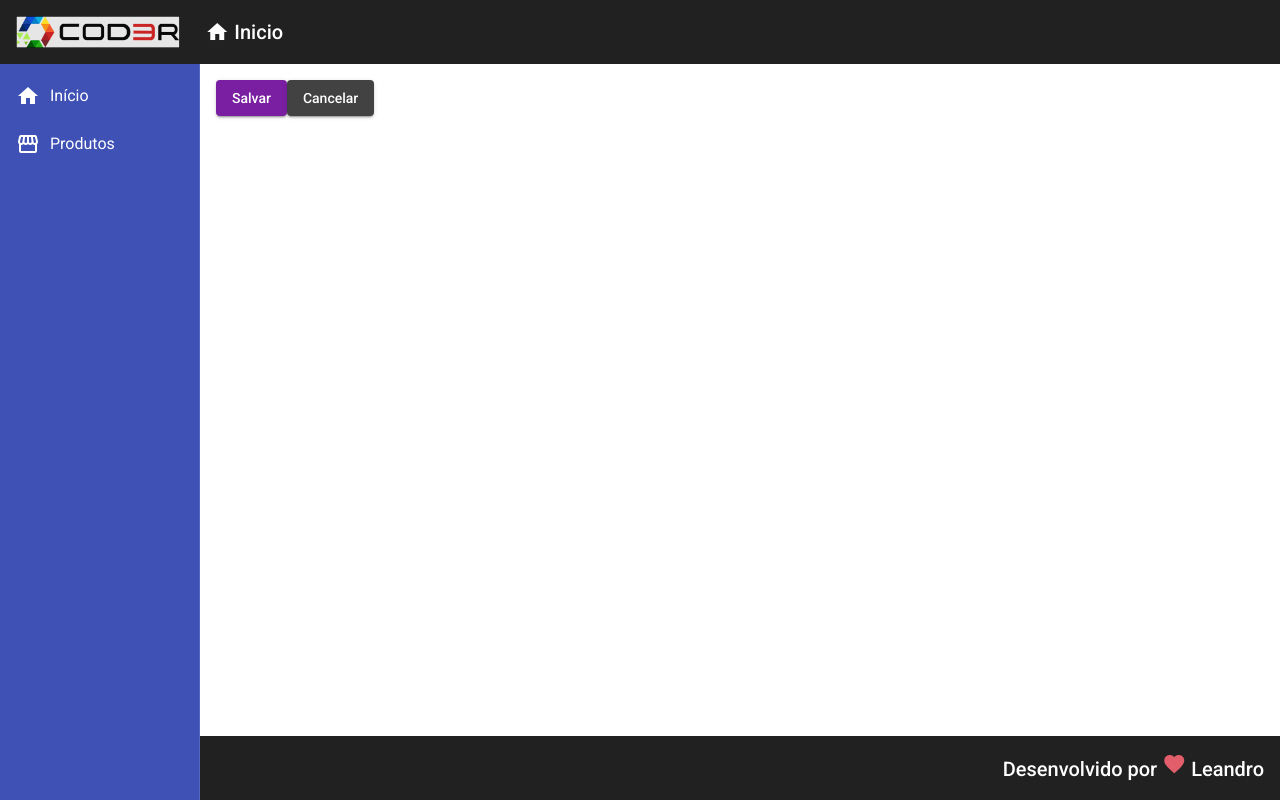
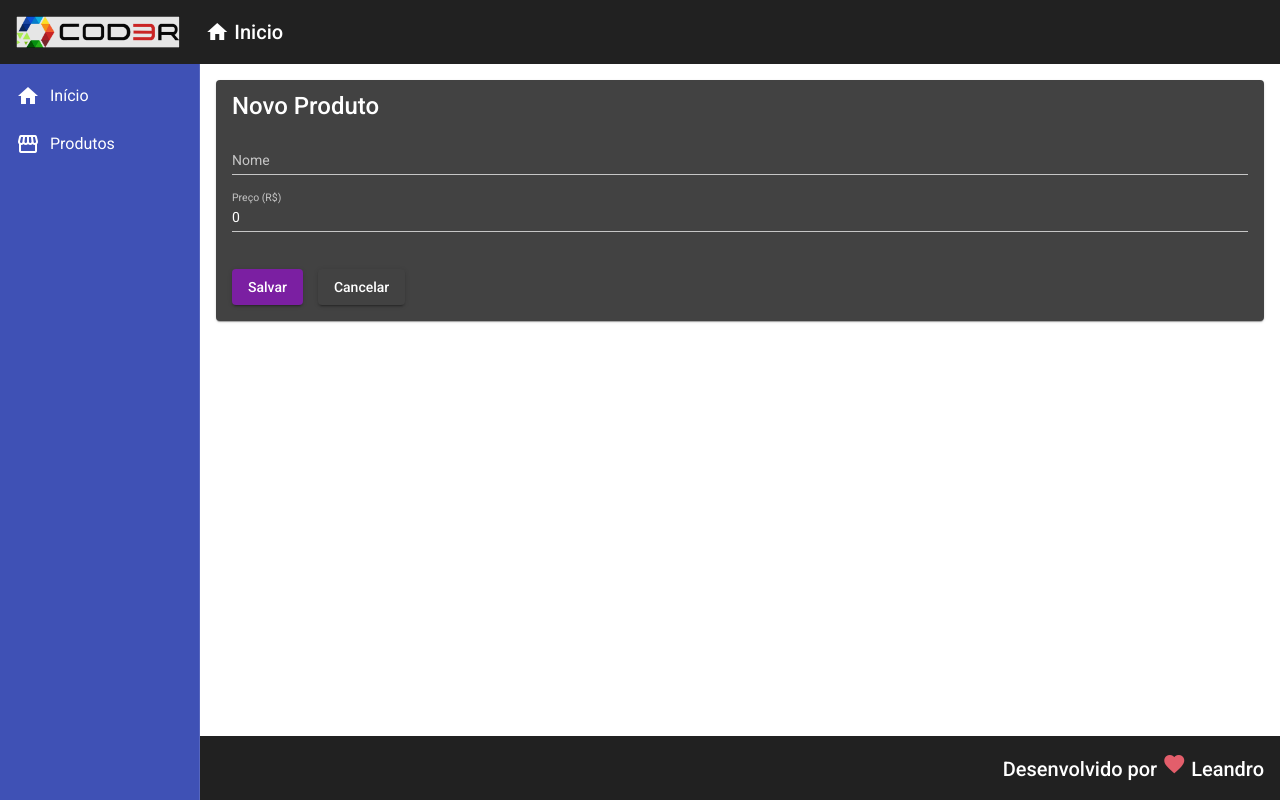
Before and after one commit to leandrolinkolnr/Project-Angular, an Angular app in the folder frontend/: page /products/create in a window 1280 px wide. Built offline with nearby package versions, Linux system fonts and the light colour scheme.

Commit message:
Formulario criar produto

```diff
--- a/frontend/src/app/components/product/product-create/product-create.component.css
+++ b/frontend/src/app/components/product/product-create/product-create.component.css
@@ -0,0 +1,10 @@
+form {
+    display: flex;
+    flex-direction: column;   /*um  campo embaixo do outro */
+    margin-top: 20px;
+}
+
+
+button {
+    margin: 20px 15px 0px 0px;
+}
--- a/frontend/src/app/components/product/product-create/product-create.component.html
+++ b/frontend/src/app/components/product/product-create/product-create.component.html
@@ -1,8 +1,24 @@
-<button mat-raised-button (click)="createdProduct()" color="primary">
-    Salvar
-</button>
+<mat-card>
+    <mat-card-title>Novo Produto</mat-card-title>
+
+    <form>
+        <mat-form-field>
+            <input matInput placeholder="Nome"
+                [(ngModel)]="product.name" name="name">
+        </mat-form-field>
+        <mat-form-field>
+            <input matInput placeholder="Preço (R$)"
+                [(ngModel)]="product.price" name="price">
+        </mat-form-field>
+    </form>
 
 
-<button mat-raised-button (click)="cancel()">
-    Cancelar
-</button>
+    <button mat-raised-button (click)="createdProduct()" color="primary">
+        Salvar
+    </button>
+
+    <button mat-raised-button (click)="cancel()">
+        Cancelar
+    </button>
+
+</mat-card>
```
Also changed, not shown: frontend/src/app/app.module.ts (+8 -1 lines), 1 other file (tests, documents, lock files or other folders).
